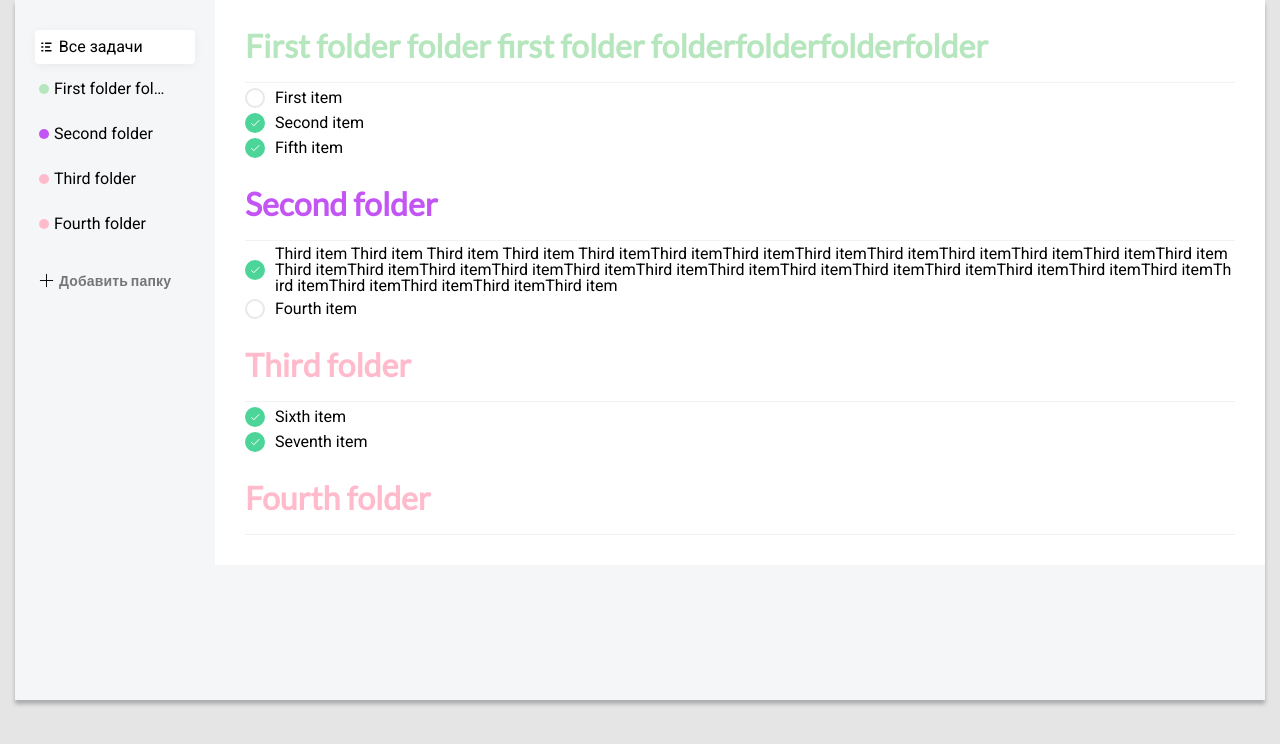
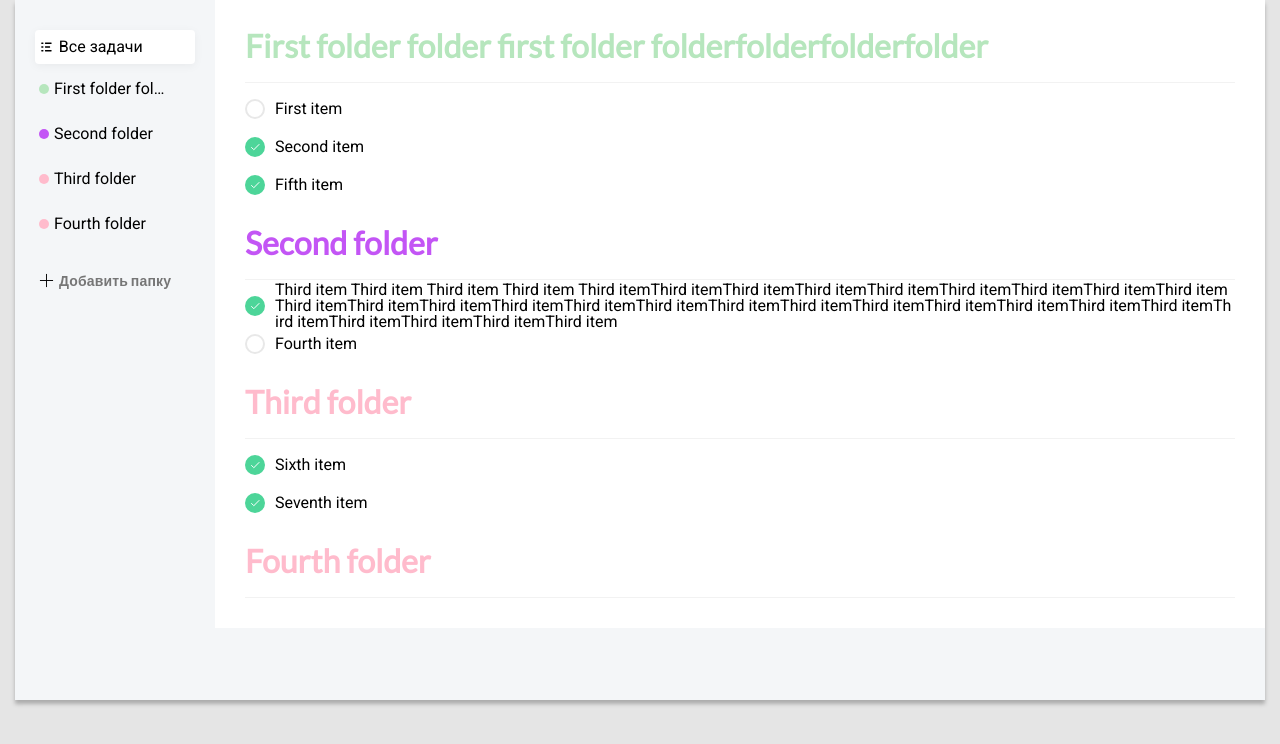
Before and after one commit to windwalk321/todo, a Vue app: page / in a window 1280 px wide. Shown: the top 744 px of the page. Built offline with nearby package versions, Linux system fonts and the light colour scheme.

Commit message:
toggle completed state item functional

```diff
--- a/src/components/TodoItem.vue
+++ b/src/components/TodoItem.vue
@@ -1,8 +1,13 @@
 <template>
   <li class="todo">
     <div class="todo__checkbox">
-      <input v-model="todo.completed" type="checkbox" id="checkbox">
-      <label for="checkbox">
+      <input
+        type="checkbox"
+        :id="todo.id"
+        v-model="todo.completed"
+        @change="toggleTodo(todo)"
+      >
+      <label :for="todo.id">
         <svg
           width="11"
           height="8"
@@ -41,18 +46,24 @@
 </template>
 
 <script>
+import { mapActions } from 'vuex'
+
 export default {
   name: 'TodoItem',
   props: {
-    todo: Object,
-    isEditable: Boolean
+    isEditable: Boolean,
+    todo: Object
+  },
+  methods: {
+    ...mapActions(['toggleTodo'])
   }
 }
 </script>
 
 <style lang="scss">
 .todo {
-  margin-top: 5px;
+  margin-top: 14px;
+  height: 24px;
   display: flex;
   align-items: center;
   &:hover {
@@ -120,8 +131,8 @@ export default {
     display: flex;
     align-items: center;
     justify-content: center;
-    width: 32px;
-    height: 32px;
+    width: 24px;
+    height: 24px;
     color: lighten(#f4f6f8, 2%);
     cursor: pointer;
     &:hover {
--- a/src/store/actions.js
+++ b/src/store/actions.js
@@ -4,5 +4,8 @@ export default {
   },
   removeFolder ({ commit }, id) {
     commit('REMOVE_FOLDER', id)
+  },
+  toggleTodo ({ commit }, todo) {
+    commit('TOGGLE_TODO', { todo, completed: !todo.completed })
   }
 }
--- a/src/store/mutations.js
+++ b/src/store/mutations.js
@@ -5,5 +5,8 @@ export default {
   REMOVE_FOLDER (state, id) {
     const index = state.folders.findIndex(item => item.id === id)
     state.folders.splice(index, 1)
+  },
+  TOGGLE_TODO (state, { todo, completed = todo.completed }) {
+    todo.completed = !completed
   }
 }
--- a/src/views/Folder.vue
+++ b/src/views/Folder.vue
@@ -18,7 +18,7 @@
       </span>
     </div>
     <ul class="folder__todos">
-      <todo-item :isEditable="true" v-for="todo in items" :key="todo.id" :todo="todo"/>
+      <todo-item v-for="todo in items" :key="todo.id" :isEditable="true" :todo="todo"/>
     </ul>
   </div>
 </template>
```
